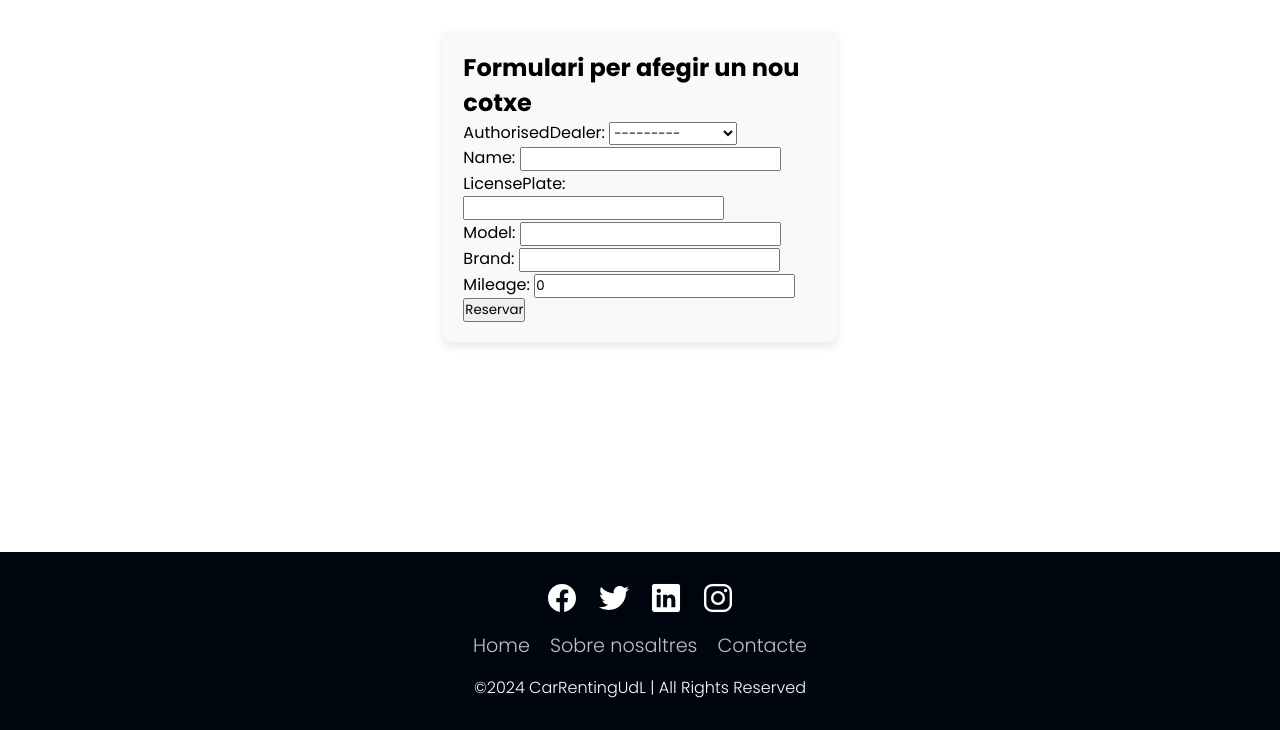
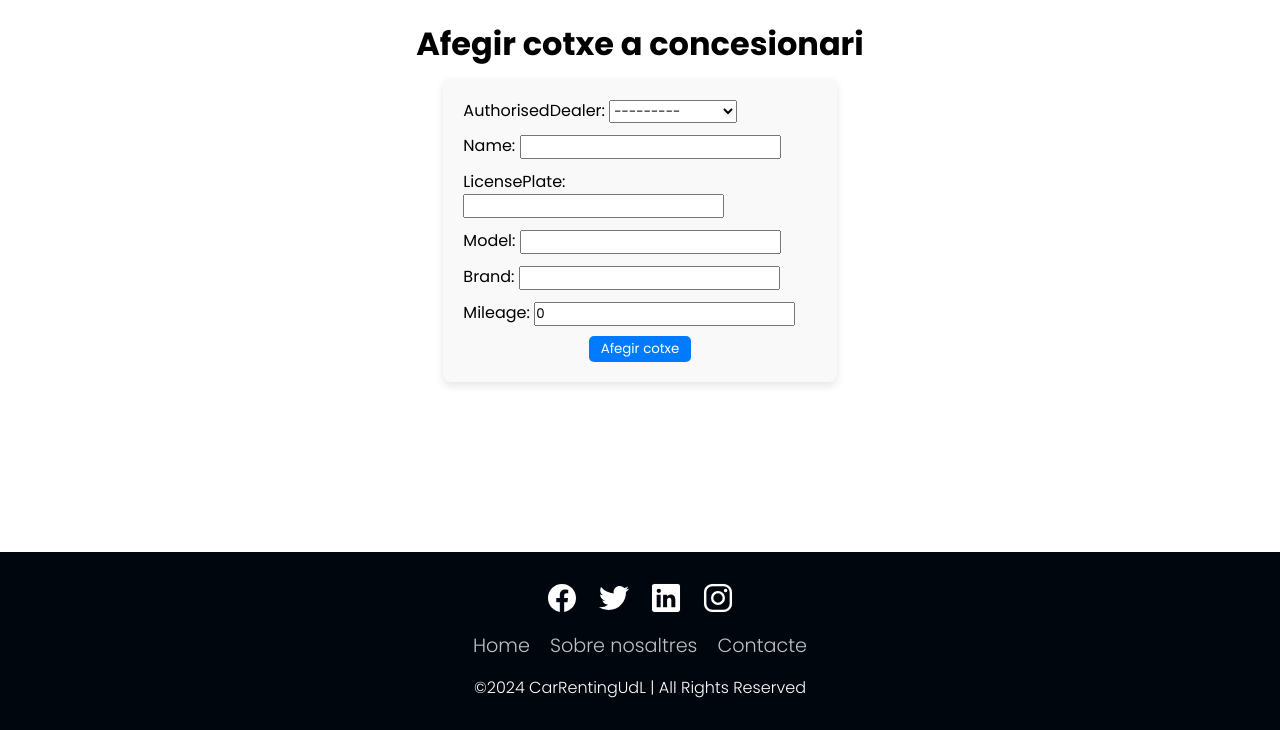
Before and after one commit to bellugue/Web_Project_Deliverable, a Django app: page /create_car/ in a window 1280 px wide. Shown: the part 70-800 px from the top of the page. Run offline with Django 5.2, Linux system fonts and the light colour scheme; a user stored in the database is signed in; data comes from the database, SQL or seed files in the repository; both versions use the stored data as it was after the commit; some libraries are stand-ins or nearby versions.

Commit message:
new visual changes

```diff
--- a/First_Deliverable/settings.py
+++ b/First_Deliverable/settings.py
@@ -40,7 +40,7 @@ INSTALLED_APPS = [
     'django.contrib.messages',
     'django.contrib.staticfiles',
     'Car_Renting',
-    'behave',
+    'behave_django',
 ]
 
 
--- a/static/carlist.css
+++ b/static/carlist.css
@@ -59,4 +59,5 @@ tr:hover {
 
 .buscador-dies{
     margin-top: 20px;
+    margin-bottom: 15px;
 }
--- a/static/create_car.css
+++ b/static/create_car.css
@@ -0,0 +1,64 @@
+h1{
+    text-align: center;
+}
+
+.dealer-card-container {
+    display: flex;
+    flex-wrap: wrap;
+    justify-content: center;
+}
+
+.dealer-card {
+    list-style-type: none;
+    background-color: #f9f9f9;
+    border-radius: 8px;
+    box-shadow: 0px 4px 8px rgba(0, 0, 0, 0.1);
+    padding: 20px;
+    margin: 10px;
+    width: calc(33.33% - 20px);
+    max-width: 400px; /* Ancho máximo para evitar que las tarjetas se estiren demasiado */
+}
+
+li{
+    font-weight: 400;
+}
+.button1 {
+    display: inline-block;
+    padding: 3px 12px;
+    background-color: #007bff;
+    color: #fff;
+    border: none;
+    border-radius: 5px;
+    cursor: pointer;
+    text-decoration: none;
+}
+
+.button1:hover {
+    background-color: #0056b3;
+}
+
+/* Añadir espacio entre los campos del formulario */
+form p {
+    margin-bottom: 10px; /* Ajusta este valor según sea necesario */
+}
+
+/* Archivo: mis_reservas.css */
+.ui-autocomplete {
+    max-width: 250px;
+    max-height: 400px;
+    overflow-y: auto;
+    overflow-x: hidden;
+    background-color: white;
+    border: 1px solid #ddd;
+    z-index: 1000; /* Asegúrate de que el menú se muestre sobre otros elementos */
+}
+
+.ui-menu-item {
+    padding: 10px;
+    font-size: 14px;
+    cursor: pointer;
+}
+
+.ui-menu-item:hover {
+    background-color: #f0f0f0;
+}
--- a/static/js/autocomplete.js
+++ b/static/js/autocomplete.js
@@ -8,7 +8,10 @@ $(document).ready(function() {
                 contentType: 'application/json',
                 success: function(result) {
                     response(result.map(function(car) {
-                                return car.make + ' ' + car.model;
+                        return {
+                            label: car.make + ' ' + car.model,
+                            value: car.make + ' ' + car.model
+                        };
                     }));
                 },
                 error: function ajaxError(jqXHR) {
@@ -16,6 +19,25 @@ $(document).ready(function() {
                 }
             });
         },
-                minLength: 2, // Mínim de caràcters per activar l'autocompletat
+        minLength: 2,
+        open: function() {
+            // Custom styles when menu is opened
+            $(".ui-autocomplete").css({
+                "background-color": "white",
+                "border": "1px solid #ddd",
+                "max-height": "400px",
+                "overflow-y": "auto",
+                "overflow-x": "hidden",
+                "z-index": "1000"
+            });
+            $(".ui-menu-item").css({
+                "padding": "10px",
+                "font-size": "14px",
+                "cursor": "pointer"
+            });
+            $(".ui-menu-item:hover").css({
+                "background-color": "#f0f0f0"
+            });
+        }
     });
 });
--- a/templates/carlist.html
+++ b/templates/carlist.html
@@ -7,7 +7,6 @@
 {% block content %}
     <link rel="stylesheet" type="text/css" href="{% static 'carlist.css' %}">
 
-    <li><a href="{% url 'create_car' %}">Afegir un nou cotxe</a></li>
     <div class="car-container">
         {% if fecha_entrada and fecha_salida %}
             <h1>Llista de cotxes disponibles {{ fecha_entrada }} - {{ fecha_salida }}</h1>
@@ -23,8 +22,9 @@
                     <input type="date" id="fecha_salida" name="fecha_salida">
                     <button type="submit">Buscar</button>
                 </form>
+
             </div>
-
+           <a href="{% url 'create_car' %}" class="button-cell">Afegir un nou cotxe</a>
             {% if error_message %}
                 <div class="error-message">
                     {{ error_message }}
--- a/templates/create_car.html
+++ b/templates/create_car.html
@@ -8,19 +8,17 @@
 {% block content %}
     <script src="https://code.jquery.com/jquery-3.6.0.min.js"></script>
     <script src="https://code.jquery.com/ui/1.12.1/jquery-ui.min.js"></script>
-    <link rel="stylesheet" type="text/css" href="{% static 'mis_reservas.css' %}">
+    <link rel="stylesheet" type="text/css" href="{% static 'create_car.css' %}">
     <script src="{% static 'js/autocomplete.js' %}"></script>
 
+    <h1> Afegir cotxe a concesionari </h1>
     <div class="dealer-card-container">
         <ul class="dealer-card">
-            <div class="form-container">
-                <h2 class="h2-title-form"> Formulari per afegir un nou cotxe</h2>
-                <form method="post">
-                    {% csrf_token %}
-                    {{ form.as_p }}
-                    <button type="submit">Reservar</button>
-                </form>
-            </div>
+            <form method="post">
+                {% csrf_token %}
+                {{ form.as_p }}
+                <h1><button class="button1">Afegir cotxe</button></h1>
+            </form>
         </ul>
     </div>
 {% endblock %}
```
Also changed, not shown: db.sqlite3. Lines whose indentation alone changed are shown as unchanged.
